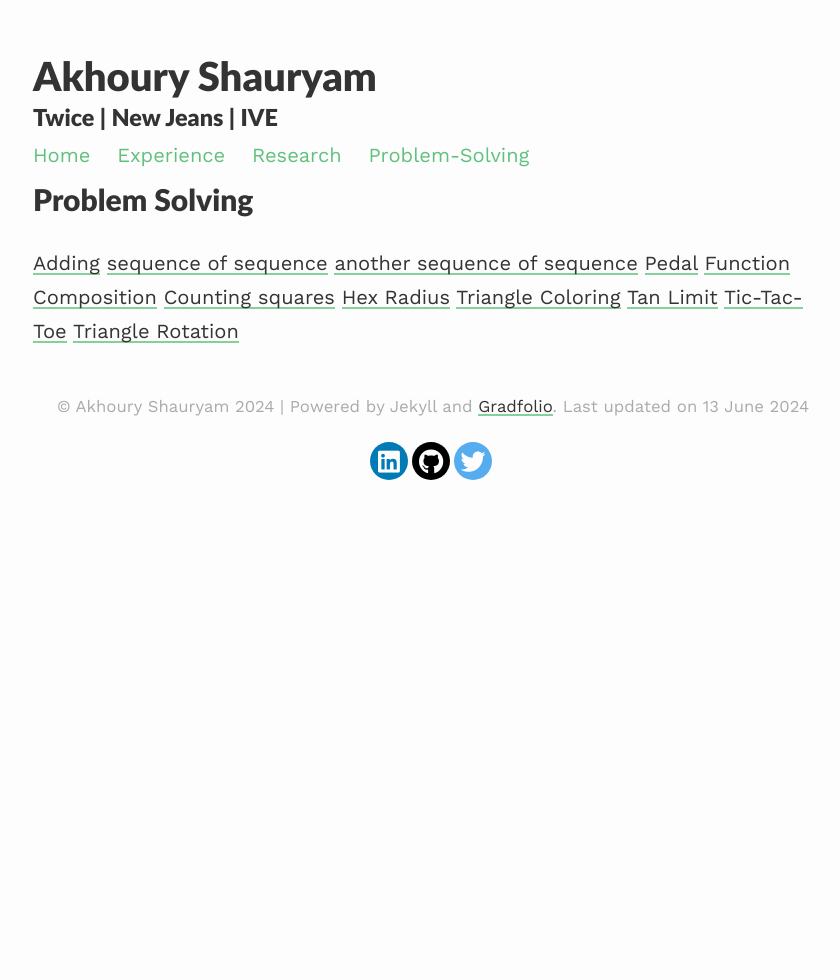
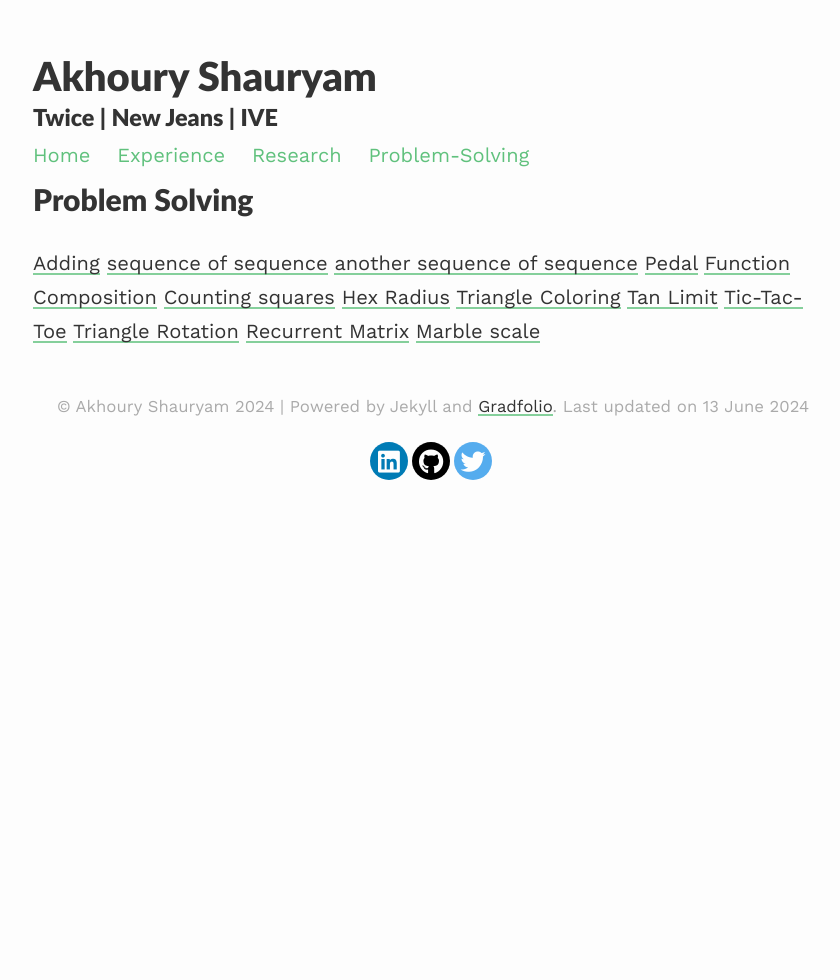
Before and after one commit to Satan-Claws/Satan-Claws.github.io, a Jekyll site: the page built from _pages/Problems.md, in a window 1280 px wide. Shown: the whole page, without its empty margins (207-1047 px from the left). Built offline with Jekyll 4.4.1, drawn with Linux system fonts in a browser that asks for light colours; nearby versions of some CDN libraries.

Commit message:
Update Problems.md

```diff
--- a/_pages/Problems.md
+++ b/_pages/Problems.md
@@ -17,3 +17,5 @@ published: true
 [Tan Limit](/problems/Limit-Tan/)
 [Tic-Tac-Toe](/problems/tic-tac-toe/)
 [Triangle Rotation](/problems/triangle-rotation/)
+[Recurrent Matrix](/problems/matrixes/)
+[Marble scale](/problems/marble-scale/)
```
